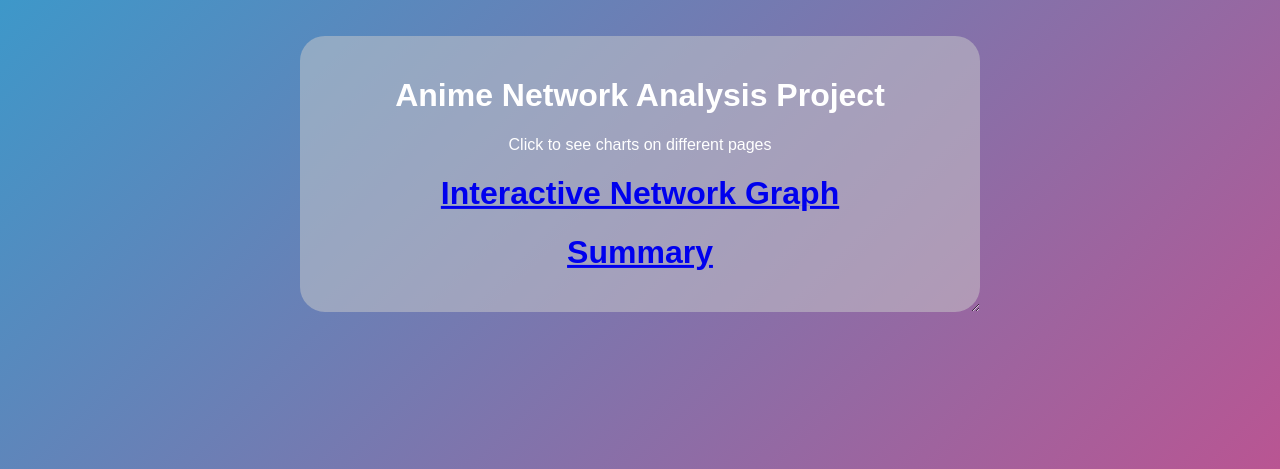
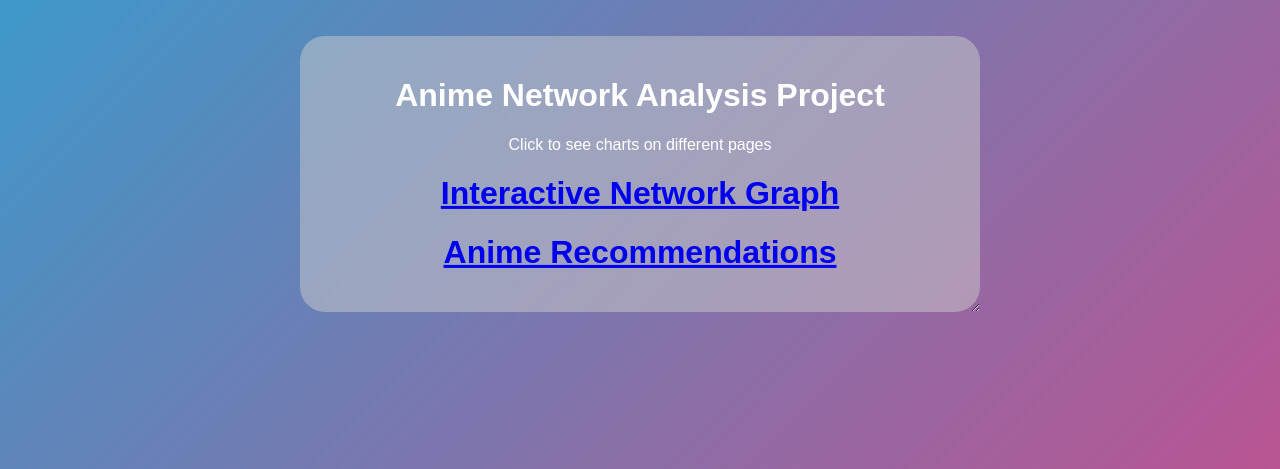
Before and after one commit to qianzach/PIC16B_Project, a Flask app: page / in a window 1280 px wide. Shown: the part 226-695 px from the top of the page. Run offline with Flask 2, Linux system fonts and the light colour scheme.

Commit message:
changed names
Changed names so that url is descriptive, as well as route and functions

```diff
--- a/app/app.py
+++ b/app/app.py
@@ -16,8 +16,8 @@ app = Flask(__name__)
 def base():
     return render_template('base.html')
 
-@app.route('/chart1')
-def chart1():
+@app.route('/networks')
+def networks():
 #    df = pd.DataFrame({
 #       'Fruit': ['Apples', 'Oranges', 'Bananas', 'Apples', 'Oranges', 'Bananas'],
 #       'Amount': [4, 1, 2, 2, 4, 5],
@@ -190,8 +190,8 @@ def chart1():
     header = "Interactive Network Graph"
     return render_template('fig.html', header=header,graphJSON=graphJSON)
 
-@app.route('/chart2')
-def chart2():
+@app.route('/recommendations')
+def recommendations():
     df = pd.DataFrame({
         "Vegetables": ["Lettuce", "Cauliflower", "Carrots", "Lettuce", "Cauliflower", "Carrots"],
         "Amount": [10, 15, 8, 5, 14, 25],
--- a/app/templates/base.html
+++ b/app/templates/base.html
@@ -9,8 +9,8 @@
 
         <p>Click to see charts on different pages</p>
 
-        <h1><a href="chart1">Interactive Network Graph</a></h1>
-        <h1><a href="chart2">Summary</a></h1>
+        <h1><a href="networks">Interactive Network Graph</a></h1>
+        <h1><a href="recommendations">Anime Recommendations</a></h1>
     </div>
 
 </body>
--- a/app/templates/fig.html
+++ b/app/templates/fig.html
@@ -3,7 +3,7 @@
 <html>
 <body style="font-family:arial, sans-serif">
     <h1>{{header}}</h1>
-    <h6><a href="/">Return to index page</a></h6>
+    <h6><a href="/">Return to home page</a></h6>
     <div id="chart" class="chart"></div>
     <div>{{description}}</div>
 </body>
```
Also changed, not shown: 1 other file.
